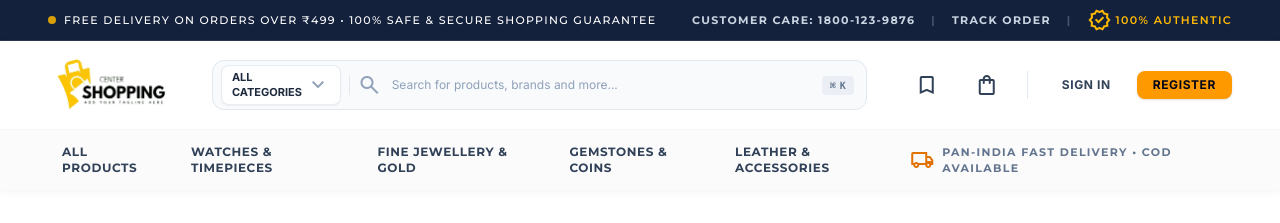
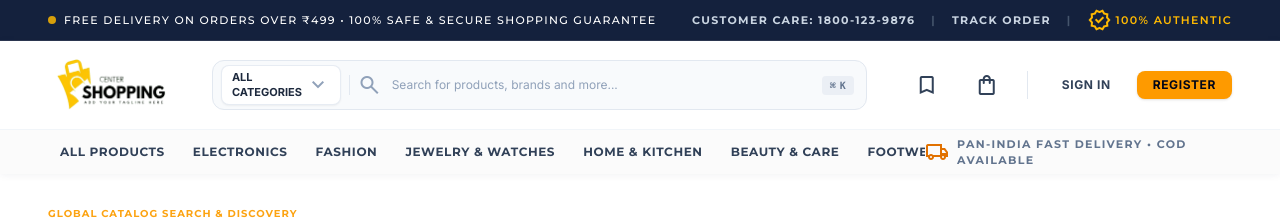
Before and after one commit to UmaSahni/center-shopping, a Next.js app: page /search in a window 1280 px wide. Shown: the top 223 px of the page. Built offline with nearby package versions, Linux system fonts and the light colour scheme; no server answers.

Commit message:
feat: integrate 1000+ catalog search pagination and navbar category routing

```diff
--- a/src/app/search/page.js
+++ b/src/app/search/page.js
@@ -11,12 +11,13 @@ function SearchResultsContent() {
   const searchParams = useSearchParams();
   const router = useRouter();
   const queryParam = searchParams.get('q') || '';
+  const catParam = searchParams.get('category') || searchParams.get('cat') || 'all';
 
   // Local search input with Debouncing
   const [searchInput, setSearchInput] = useState(queryParam);
   const debouncedSearch = useDebounce(searchInput, 400);
 
-  const [selectedCategory, setSelectedCategory] = useState('all');
+  const [selectedCategory, setSelectedCategory] = useState(catParam);
   const [sortBy, setSortBy] = useState('curated');
   const [inStockOnly, setInStockOnly] = useState(false);
   const [minPrice, setMinPrice] = useState('');
@@ -24,22 +25,28 @@ function SearchResultsContent() {
   const [page, setPage] = useState(1);
   const limit = 12;
 
-  // Sync state if URL queryParam changes externally
+  // Sync state if URL params change externally
   useEffect(() => {
     setSearchInput(queryParam);
   }, [queryParam]);
+
+  useEffect(() => {
+    if (catParam) {
+      setSelectedCategory(catParam);
+    }
+  }, [catParam]);
 
   // When debounced search term changes, update URL smoothly
   useEffect(() => {
     if (debouncedSearch !== queryParam) {
       setPage(1);
-      if (debouncedSearch.trim()) {
-        router.replace(`/search?q=${encodeURIComponent(debouncedSearch.trim())}`, { scroll: false });
-      } else {
-        router.replace('/search', { scroll: false });
+      const params = new URLSearchParams();
+      if (debouncedSearch.trim()) params.set('q', debouncedSearch.trim());
+      if (selectedCategory && selectedCategory !== 'all') params.set('category', selectedCategory);
+      const qs = params.toString();
+      router.replace(qs ? `/search?${qs}` : '/search', { scroll: false });
     }
-    }
-  }, [debouncedSearch, queryParam, router]);
+  }, [debouncedSearch, queryParam, selectedCategory, router]);
 
   // Reset page to 1 when filters change
   useEffect(() => {
@@ -68,10 +75,17 @@ function SearchResultsContent() {
     ? productsData
     : productsData?.products || [];
 
-  const pagination = productsData?.pagination || {
+  const pagination = productsData?.meta || productsData?.pagination || {
     page: 1,
     totalPages: Math.ceil(products.length / limit) || 1,
     totalItems: products.length,
+  };
+
+  const getPageRange = (current, total) => {
+    if (total <= 7) return Array.from({ length: total }, (_, i) => i + 1);
+    if (current <= 4) return [1, 2, 3, 4, 5, '...', total];
+    if (current >= total - 3) return [1, '...', total - 4, total - 3, total - 2, total - 1, total];
+    return [1, '...', current - 1, current, current + 1, '...', total];
   };
 
   return (
@@ -285,7 +299,12 @@ function SearchResultsContent() {
                   Previous
                 </button>
 
-                {Array.from({ length: pagination.totalPages }, (_, i) => i + 1).map((pageNum) => (
+                {getPageRange(page, pagination.totalPages).map((pageNum, idx) =>
+                  pageNum === '...' ? (
+                    <span key={`ellipsis-${idx}`} className="px-2 text-slate-400 text-xs font-bold select-none">
+                      ...
+                    </span>
+                  ) : (
                     <button
                       key={pageNum}
                       onClick={() => setPage(pageNum)}
@@ -297,7 +316,8 @@ function SearchResultsContent() {
                     >
                       {pageNum}
                     </button>
-                ))}
+                  )
+                )}
 
                 <button
                   onClick={() => setPage((p) => Math.min(pagination.totalPages, p + 1))}
--- a/src/components/Navbar.js
+++ b/src/components/Navbar.js
@@ -240,34 +240,46 @@ export default function Navbar() {
           <div className="max-w-[1440px] mx-auto px-4 sm:px-6 lg:px-12 flex items-center justify-between py-1">
             <nav className="flex items-center gap-1 overflow-x-auto py-1 scrollbar-none font-montserrat text-xs font-bold uppercase tracking-wider">
               <Link
-                href="/products"
-                className="px-3.5 py-1.5 rounded-lg text-slate-700 hover:bg-amber-50 hover:text-amber-800 transition-all"
+                href="/search"
+                className="px-3 py-1.5 rounded-lg text-slate-700 hover:bg-amber-50 hover:text-amber-800 transition-all whitespace-nowrap"
               >
                 All Products
               </Link>
               <Link
-                href="/products?cat=Horology"
-                className="px-3.5 py-1.5 rounded-lg text-slate-700 hover:bg-amber-50 hover:text-amber-800 transition-all"
+                href="/search?category=Electronics"
+                className="px-3 py-1.5 rounded-lg text-slate-700 hover:bg-amber-50 hover:text-amber-800 transition-all whitespace-nowrap"
               >
-                Watches &amp; Timepieces
+                Electronics
               </Link>
               <Link
-                href="/products?cat=Bullion"
-                className="px-3.5 py-1.5 rounded-lg text-slate-700 hover:bg-amber-50 hover:text-amber-800 transition-all"
+                href="/search?category=Fashion"
+                className="px-3 py-1.5 rounded-lg text-slate-700 hover:bg-amber-50 hover:text-amber-800 transition-all whitespace-nowrap"
               >
-                Fine Jewellery &amp; Gold
+                Fashion
               </Link>
               <Link
-                href="/products?cat=Coins"
-                className="px-3.5 py-1.5 rounded-lg text-slate-700 hover:bg-amber-50 hover:text-amber-800 transition-all"
+                href="/search?category=Jewelry+%26+Watches"
+                className="px-3 py-1.5 rounded-lg text-slate-700 hover:bg-amber-50 hover:text-amber-800 transition-all whitespace-nowrap"
               >
-                Gemstones &amp; Coins
+                Jewelry &amp; Watches
               </Link>
               <Link
-                href="/products?cat=Leather"
-                className="px-3.5 py-1.5 rounded-lg text-slate-700 hover:bg-amber-50 hover:text-amber-800 transition-all"
+                href="/search?category=Home+%26+Kitchen"
+                className="px-3 py-1.5 rounded-lg text-slate-700 hover:bg-amber-50 hover:text-amber-800 transition-all whitespace-nowrap"
               >
-                Leather &amp; Accessories
+                Home &amp; Kitchen
+              </Link>
+              <Link
+                href="/search?category=Beauty+%26+Personal+Care"
+                className="px-3 py-1.5 rounded-lg text-slate-700 hover:bg-amber-50 hover:text-amber-800 transition-all whitespace-nowrap"
+              >
+                Beauty &amp; Care
+              </Link>
+              <Link
+                href="/search?category=Footwear+%26+Travel"
+                className="px-3 py-1.5 rounded-lg text-slate-700 hover:bg-amber-50 hover:text-amber-800 transition-all whitespace-nowrap"
+              >
+                Footwear &amp; Travel
               </Link>
             </nav>
 
```
Lines whose indentation alone changed are shown as unchanged.
